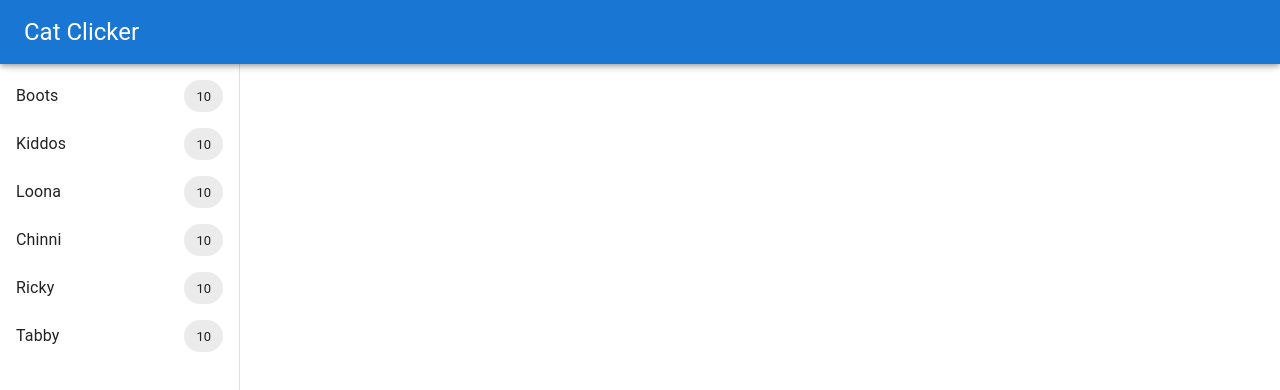
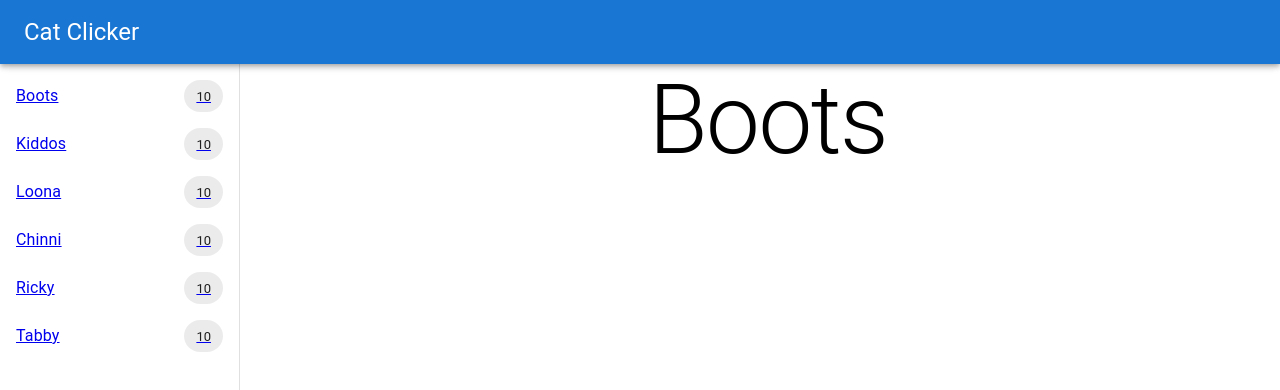
Before and after one commit to Anurag-Kochar-1/ElSpectra_Assignments, a React (Create React App) app in the folder assignment-1-cat-clicker/: page /cats/Boots in a window 1280 px wide. Shown: the top 390 px of the page. Built offline with nearby package versions, Linux system fonts and the light colour scheme.

Commit message:
Add: App-Routing

```diff
--- a/assignment-1-cat-clicker/package.json
+++ b/assignment-1-cat-clicker/package.json
@@ -14,8 +14,10 @@
     "@types/node": "^16.18.14",
     "@types/react": "^18.0.28",
     "@types/react-dom": "^18.0.11",
+    "@types/react-router-dom": "^5.3.3",
     "react": "^18.2.0",
     "react-dom": "^18.2.0",
+    "react-router-dom": "^6.9.0",
     "react-scripts": "5.0.1",
     "typescript": "^4.9.5",
     "web-vitals": "^2.1.4"
--- a/assignment-1-cat-clicker/src/App.tsx
+++ b/assignment-1-cat-clicker/src/App.tsx
@@ -1,11 +1,15 @@
 import './App.css';
 import Layout from './layouts/Layout';
+import { BrowserRouter } from "react-router-dom"
+import AppRoutes from "./setup/routes-manager/index"
 
 function App() {
   return (
-    <Layout>
-
-    </Layout>
+    <BrowserRouter>
+      <Layout>
+        <AppRoutes />
+      </Layout>
+    </BrowserRouter>
   );
 }
 
--- a/assignment-1-cat-clicker/src/components/Sidebar/Sidebar.tsx
+++ b/assignment-1-cat-clicker/src/components/Sidebar/Sidebar.tsx
@@ -1,4 +1,4 @@
-import React from 'react';
+import { Link } from 'react-router-dom';
 import { styled } from "@mui/material/styles"
 import {
     AppBar,
@@ -61,6 +61,7 @@ const Sidebar = ({ isHamburgerOpen, handleHamburger }: { isHamburgerOpen: boolea
                     </DrawerHeader>
                     <List>
                         {['Boots', 'Kiddos', 'Loona', 'Chinni', 'Ricky', 'Tabby'].map((text, index) => (
+                            <Link to={`/cats/${text}`}>
                                 <ListItem key={text} disablePadding>
                                     <ListItemButton>
 
@@ -68,6 +69,7 @@ const Sidebar = ({ isHamburgerOpen, handleHamburger }: { isHamburgerOpen: boolea
                                         <Chip label={10} onClick={() => alert('clicked')} />
                                     </ListItemButton>
                                 </ListItem>
+                            </Link>
                         ))}
                     </List>
                 </Drawer>
@@ -76,12 +78,14 @@ const Sidebar = ({ isHamburgerOpen, handleHamburger }: { isHamburgerOpen: boolea
                     <DrawerHeader />
                     <List>
                         {['Boots', 'Kiddos', 'Loona', 'Chinni', 'Ricky', 'Tabby'].map((text, index) => (
+                            <Link to={`/cats/${text}`}>
                                 <ListItem key={text} disablePadding>
                                     <ListItemButton>
                                         <ListItemText primary={text} />
                                         <Chip label={10} onClick={() => alert('clicked')} />
                                     </ListItemButton>
                                 </ListItem>
+                            </Link>
                         ))}
                     </List>
                 </LeftSidebar>
--- a/assignment-1-cat-clicker/src/index.tsx
+++ b/assignment-1-cat-clicker/src/index.tsx
@@ -1,15 +1,17 @@
+import './index.css';
 import React from 'react';
 import ReactDOM from 'react-dom/client';
-import './index.css';
 import App from './App';
+import { BrowserRouter } from "react-router-dom"
 import reportWebVitals from './reportWebVitals';
+
 
 const root = ReactDOM.createRoot(
   document.getElementById('root') as HTMLElement
 );
 root.render(
   <React.StrictMode>
-      <App />
+    <App />
   </React.StrictMode>
 );
 
--- a/assignment-1-cat-clicker/src/layouts/Layout.tsx
+++ b/assignment-1-cat-clicker/src/layouts/Layout.tsx
@@ -27,11 +27,10 @@ const Layout = ({ children }: { children: React.ReactNode }) => {
                     alignItems="center"
                     spacing={2}
                 >
-
                     <Sidebar isHamburgerOpen={isHamburgerOpen} handleHamburger={handleHamburger} />
+                    {children}
 
                 </Stack>
-                {children}
             </Stack>
         </Box>
     )
--- /dev/null
+++ b/assignment-1-cat-clicker/src/pages/CatPage/CatPage.tsx
@@ -0,0 +1,17 @@
+import React from 'react'
+import { useParams } from "react-router-dom"
+import Typography from "@mui/material/Typography/Typography"
+
+const CatPage = () => {
+    const { id }: any = useParams()
+
+    return (
+        <div>
+            <Typography variant="h1" component="h2">
+                {id}
+            </Typography>
+        </div>
+    )
+}
+
+export default CatPage
--- /dev/null
+++ b/assignment-1-cat-clicker/src/pages/HomePage/HomePage.tsx
@@ -0,0 +1,9 @@
+import React from 'react'
+
+const HomePage = () => {
+  return (
+    <div>HomePage</div>
+  )
+}
+
+export default HomePage
--- a/assignment-1-cat-clicker/src/setup/routes-manager/index.tsx
+++ b/assignment-1-cat-clicker/src/setup/routes-manager/index.tsx
@@ -1,8 +1,20 @@
-import React from 'react'
+import { lazy, Suspense } from "react"
+import { Routes, Route } from "react-router-dom"
+
+
+const HomePage = lazy(() => import('../../pages/HomePage/HomePage'))
+const CatPage = lazy(() => import('../../pages/CatPage/CatPage'))
 
 const index = () => {
   return (
-    <div>index</div>
+    <Suspense
+      fallback={<div> "a" </div>}>
+
+      <Routes>
+        <Route path='/' element={<HomePage />} />
+        <Route path='/cats/:id' element={<CatPage />} />
+      </Routes>
+    </Suspense >
   )
 }
 
```
Also changed, not shown: 1 other file (tests, documents, lock files or other folders). Lines whose indentation alone changed are shown as unchanged.
